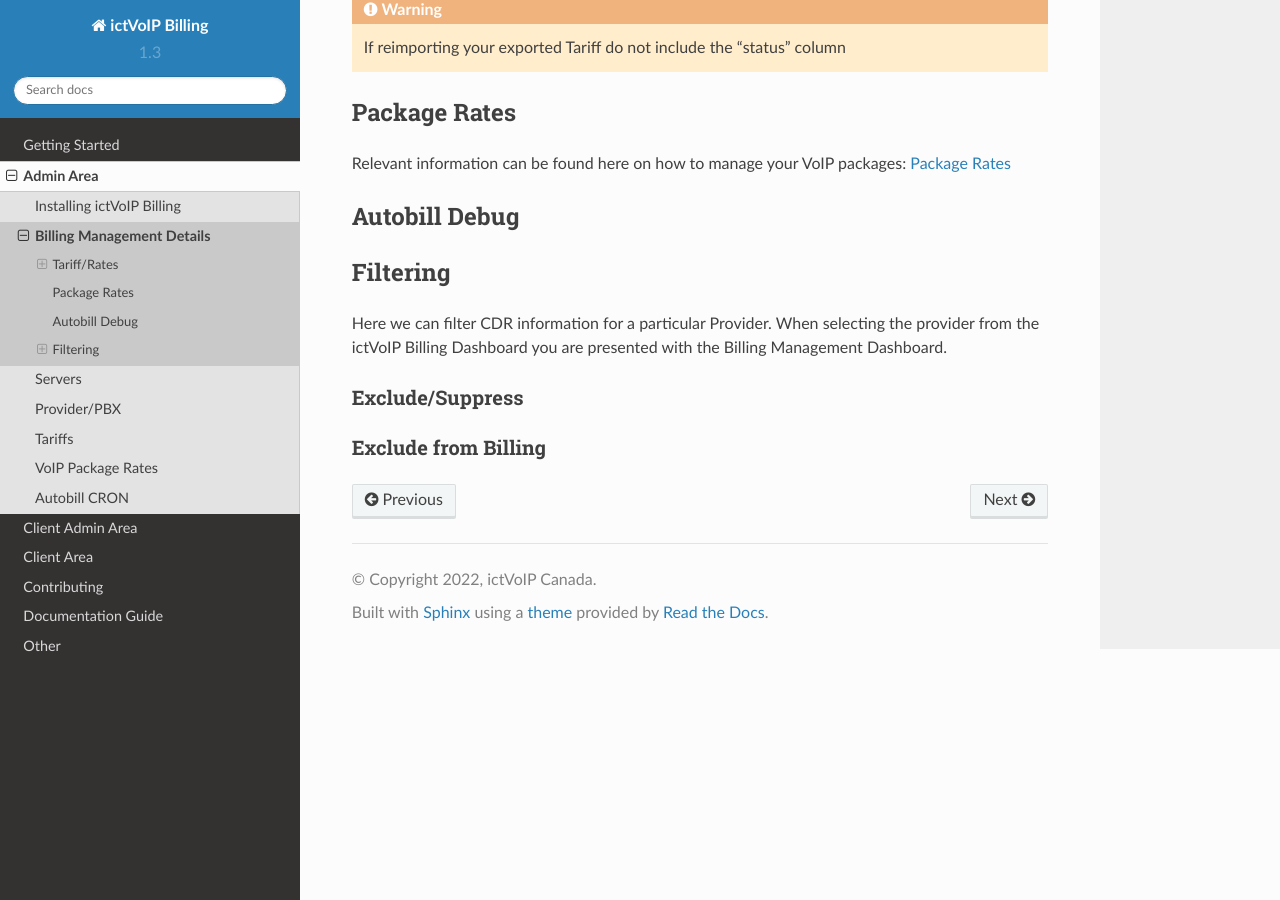
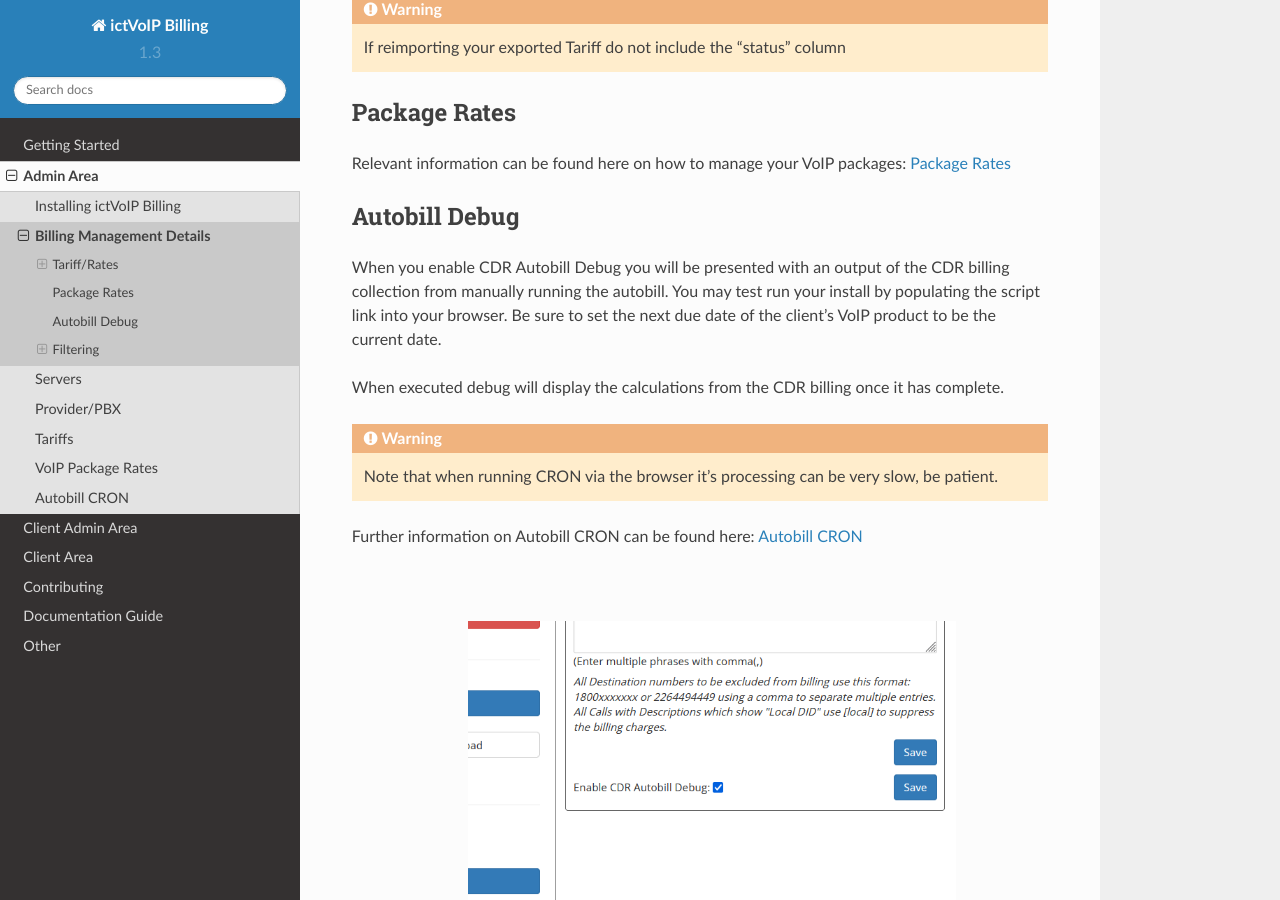
Before and after one commit to ictvoip/ictvoip-docs, a Sphinx documentation site: the page built from docs/source/admin/billing_management.rst, in a window 1280 px wide and 900 px high, scrolled down 513 px. Built offline with Sphinx 7.4.7 and the Read the Docs theme 2.0.0, drawn with Linux system fonts in a browser that asks for light colours; pages that are not in the unit, such as notebooks, are missing from menus.

Commit message:
Update billing_management.rst

```diff
--- a/docs/source/admin/billing_management.rst
+++ b/docs/source/admin/billing_management.rst
@@ -31,6 +31,23 @@ Relevant information can be found here on how to manage your VoIP packages:  `Pa
 Autobill Debug
 ****************
 
+When you enable CDR Autobill Debug you will be presented with an output of the CDR billing collection from manually running the autobill.  You may test run your install by populating the script link into your browser. Be sure to set the next due date of the client’s VoIP product to be the current date.
+
+When executed debug will display the calculations from the CDR billing once it has complete.
+
+.. Warning ::  Note that when running CRON via the browser it's processing can be very slow, be patient.
+
+Further information on Autobill CRON can be found here: `Autobill CRON <../admin/packages.html>`_
+
+|
+
+ .. image:: ../_static/images/admin/enable_debug.png
+        :scale: 70%
+        :align: center
+        :alt: Adding a new Provider or PBX
+
+|
+
 
 Filtering
 ***********
```
